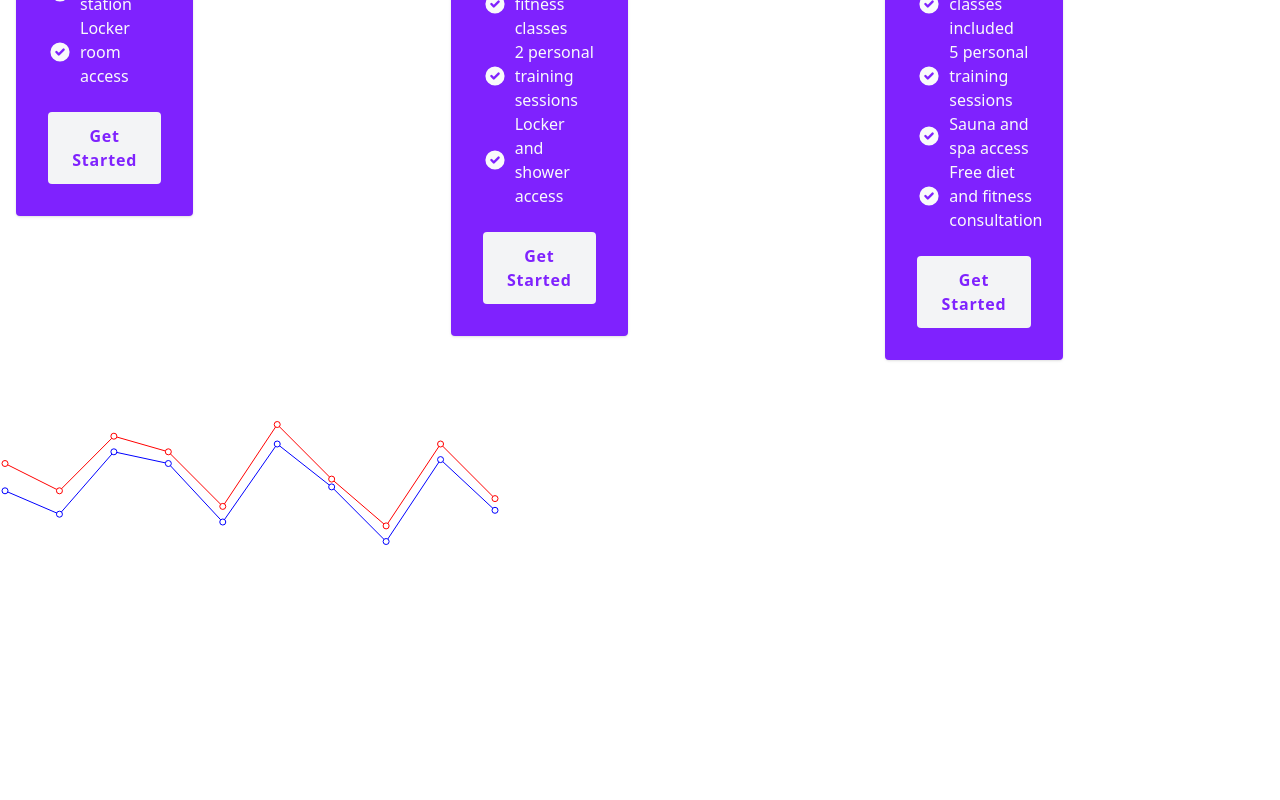
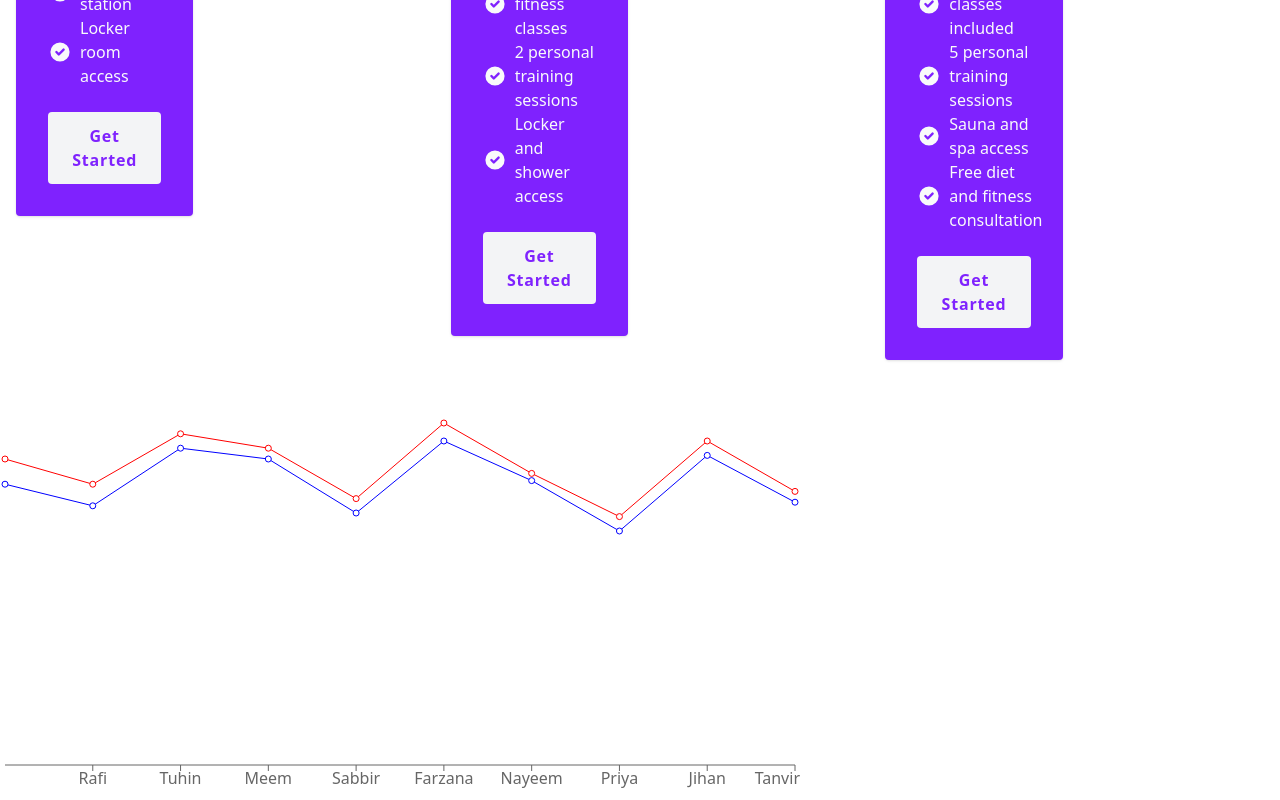
Before and after one commit to abrarasif11/price-option, a React (Vite) app: page / in a window 1280 px wide. Shown: the part 541-1341 px from the top of the page. Built offline with nearby package versions, Linux system fonts and the light colour scheme.

Commit message:
Xaxis-Yaxis

```diff
--- a/src/Component/LineChart/LineChart.jsx
+++ b/src/Component/LineChart/LineChart.jsx
@@ -1,5 +1,5 @@
 import React from 'react'
-import { LineChart as LChart, Line } from 'recharts';
+import { LineChart as LChart , Line, XAxis  } from 'recharts';
 const LineChart = () => {
     const mathMark =  [
 
@@ -17,7 +17,9 @@ const LineChart = () => {
       ];
   return (
     <div>
-      <LChart width={500} height={400}data={mathMark}>
+      <LChart width={800} height={400}data={mathMark}>
+      <XAxis dataKey="name" />
+      <yAxis dataKey="physics_marks" />
         <Line dataKey="math_marks" stroke='red'></Line>
         <Line dataKey="physics_marks" stroke='blue'></Line>
       </LChart>
```
